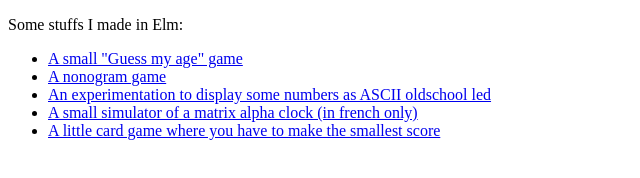
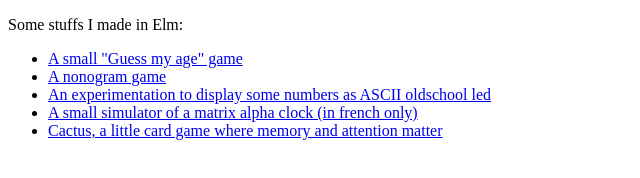
Before and after one commit to Guid75/guid75.github.io, a plain HTML site: page index.html in a window 1280 px wide. Shown: the full height of the page, 0-640 px from the left. Drawn offline with Linux system fonts and the light colour scheme.

Commit message:
change cactus description

```diff
--- a/index.html
+++ b/index.html
@@ -12,7 +12,7 @@
 		  <li><a href="picross-elm">A nonogram game</a></li>
 		  <li><a href="elm-led-numbers">An experimentation to display some numbers as ASCII oldschool led</a></li>
 		  <li><a href="matrix-alpha-clock">A small simulator of a matrix alpha clock (in french only)</a></li>
-		  <li><a href="cactus">A little card game where you have to make the smallest score</a></li>
+		  <li><a href="cactus">Cactus, a little card game where memory and attention matter</a></li>
 		</ul>
 	  </div>
     </body>
```
